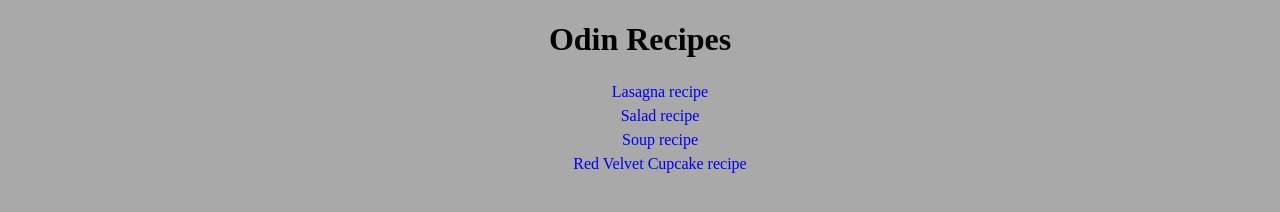
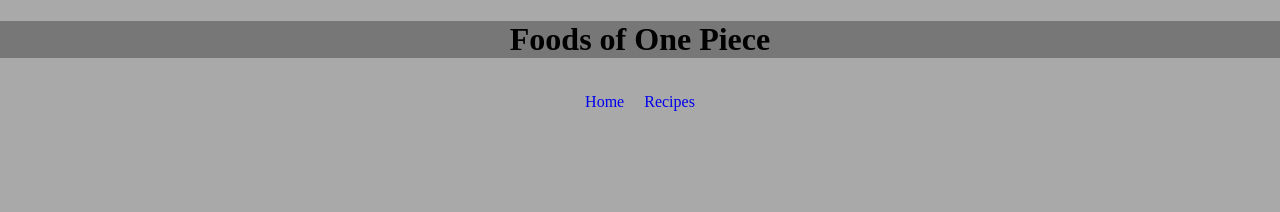
Before and after one commit to iBobith/odin-recipes, a plain HTML site: page index.html in a window 1280 px wide. Drawn offline with Linux system fonts and the light colour scheme.

Commit message:
Decidint to remodel my recipe webpage to being something I'm a little more interested in, as well as trying me best to use everything I've learned in The Odin course so far.

```diff
--- a/home.css
+++ b/home.css
@@ -1,17 +1,37 @@
 body {
     background-color: darkgray;
     text-align: center;
+    margin: 0;
+    padding: 0;
+    display: flex;
+    flex-direction: column;
 }
 .Header {
     text-align: center;
+    background-color: rgb(119, 119, 119);
+    flex: 1;
 }
 a {
     text-decoration: none;
+    display: block;
+    padding: 10px;
+}
+ul {
+    list-style: none;
+    line-height: 1.5;
+    margin: 0;
+    padding: 0;
 }
 li {
-    list-style: none;
-    line-height: 1.5;
+    display: inline;
+    float: left;
 }
 img {
     width: 300px;
 }
+.navbar {
+    display: flex;
+    flex-direction: row;
+    justify-content: center;
+
+}
--- a/index.html
+++ b/index.html
@@ -5,16 +5,27 @@
     <meta http-equiv="X-UA-Compatible" content="IE=edge">
     <meta http-equiv="refresh" content="10">
     <meta name="viewport" content="width=device-width, initial-scale=1.0">
-    <title>Recipes</title>
+    <title>One Piece Recipes</title>
     <link rel="stylesheet" href="home.css">
+
+    <meta http-equiv="refresh" content="10">
 </head>
 <body>
-    <h1 class="Header">Odin Recipes</h1>
-        <ul class="recipes">
+    <h1 class="Header">Foods of One Piece</h1>
+    <div class="navbar">
+            <nav class="bar">
+                <ul>
+                    <li><a href="./index.html">Home</a></li>
+                    <li><a href="#">Recipes</a></li>
+                </ul>
+            </nav>
+        </div>
+
+        <!-- <ul class="recipes">
             <li><a href="recipes/lasagna.html">Lasagna recipe</a></li>
             <li><a href="recipes/salad.html">Salad recipe</a></li>
             <li><a href="recipes/soup.html">Soup recipe</a></li>
             <li><a href="recipes/cupcake.html">Red Velvet Cupcake recipe</a></li>
-        </ul>
+        </ul> -->
 </body>
 </html>
```
